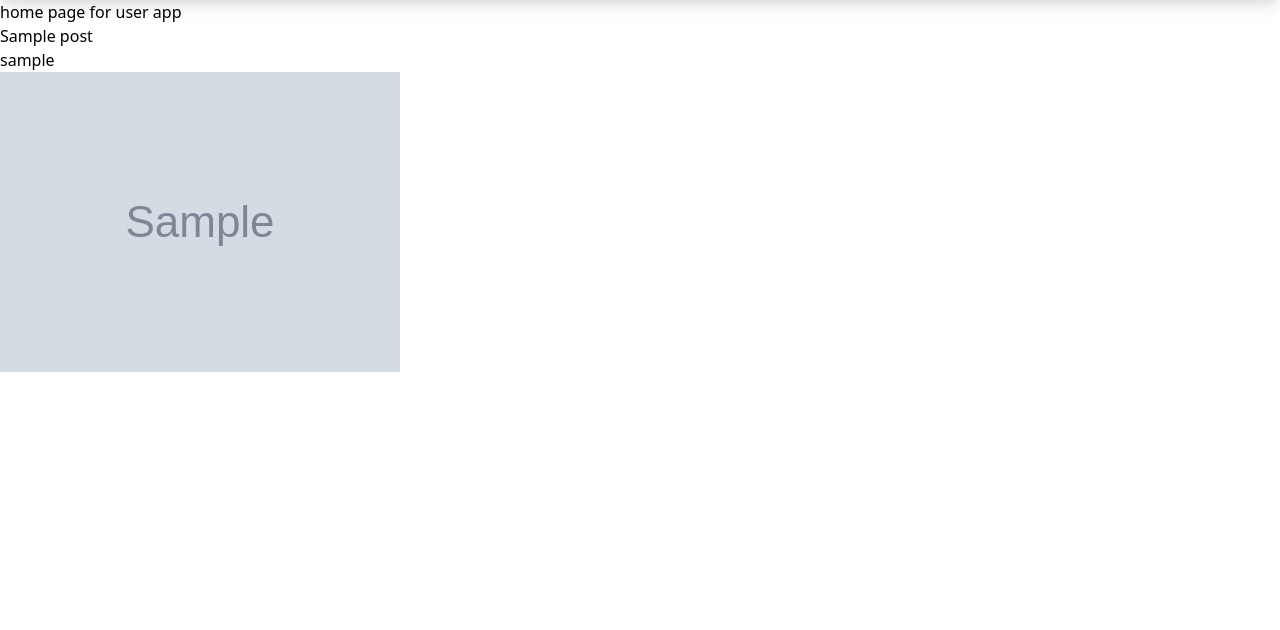
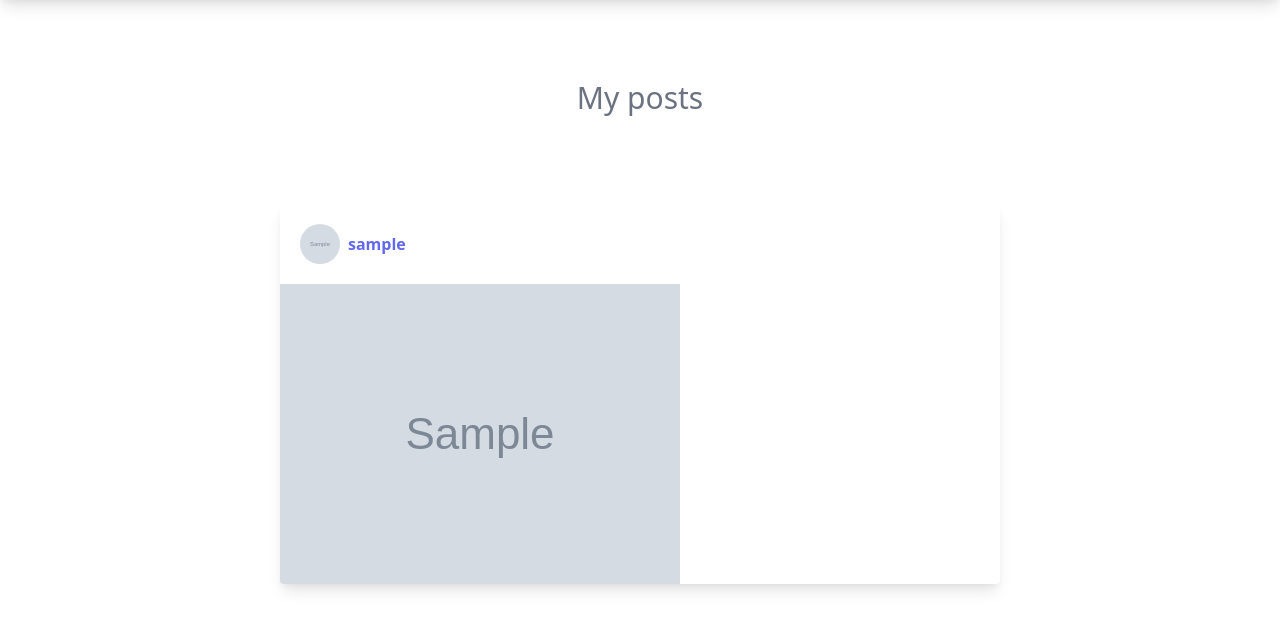
Before and after one commit to trismagp/social, a Django app: page /users/ in a window 1280 px wide. Shown: the part 32-662 px from the top of the page. Run offline with Django 4.2, Linux system fonts and the light colour scheme; a user stored in the database is signed in; tables that the repository leaves empty hold one stand-in row (values such as "Sample post"); grey boxes marked "Sample" are stand-in pictures; style sheets or scripts are compiled from the project's sources.

Commit message:
style user index page

```diff
--- a/socialproject/users/models.py
+++ b/socialproject/users/models.py
@@ -5,7 +5,7 @@ class Profile(models.Model):
     user = models.OneToOneField(
         settings.AUTH_USER_MODEL,
         on_delete=models.CASCADE)
-    photo = models.ImageField(upload_to='users/%Y%m%d', blank= True)
+    photo = models.ImageField(upload_to='users/%Y/%m/%d', blank= True)
 
     def __str__(self):
         return self.user.username
--- a/socialproject/users/templates/users/index.html
+++ b/socialproject/users/templates/users/index.html
@@ -1,11 +1,24 @@
 {% extends 'users/base.html' %}
 {% block body %}
-<h1>home page for user app</h1>
 
-{%for post in posts%}
-    <h2>{{ post.title }}</h2>
-    <h3>{{ post.user }}</h3>
-    <img src="{{post.image.url}}" alt="">
+<div class="flex mt-10 p-10 justify-center">
+    <h1 class="text-3xl font-normal mb-2 text-gray-500">My posts</h1>
+</div>
 
-{% endfor %}
+<div class="grid mx-60 p-10 grid-col-1">
+    {%for post in posts%}
+        <a href="#">
+            <div class="rounded overflow-hidden w-[470px] h-[470px] bg-white shadow-lg">
+                <div class="user-container flex mx-5 my-5">
+                    <img class="h-10 w-10 rounded-full" src="{{profile.photo.url}}" alt="">
+                    <div class="mx-2 my-2 font-bold"><span class="text-indigo-500">{{post.user}}</span></div>
+                </div>
+                <img src="{{post.image.url}}" alt="">
+            </div>
+
+        </a>
+    {% endfor %}
+</div>
+
+
 {% endblock %}
--- a/socialproject/users/views.py
+++ b/socialproject/users/views.py
@@ -30,7 +30,8 @@ def user_login(request):
 def index(request):
     current_user = request.user
     posts = Post.objects.filter(user=current_user)
-    return render(request, 'users/index.html',{'posts':posts})
+    profile = Profile.objects.filter(user = current_user).first
+    return render(request, 'users/index.html',{'posts':posts,'profile':profile})
 
 def register(request):
     if request.method == 'POST':
```
Also changed, not shown: socialproject/users/migrations/0002_alter_profile_photo.py (added).
